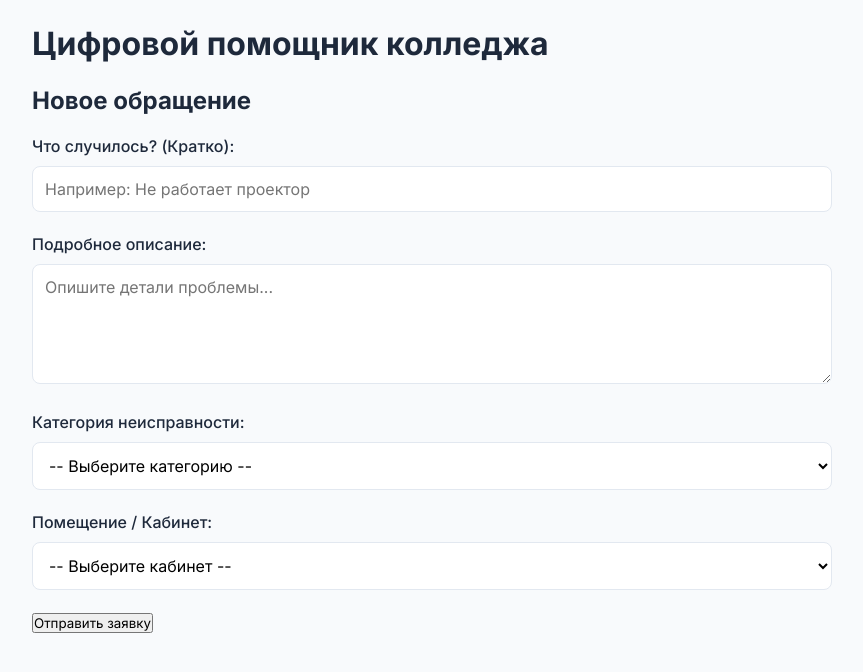
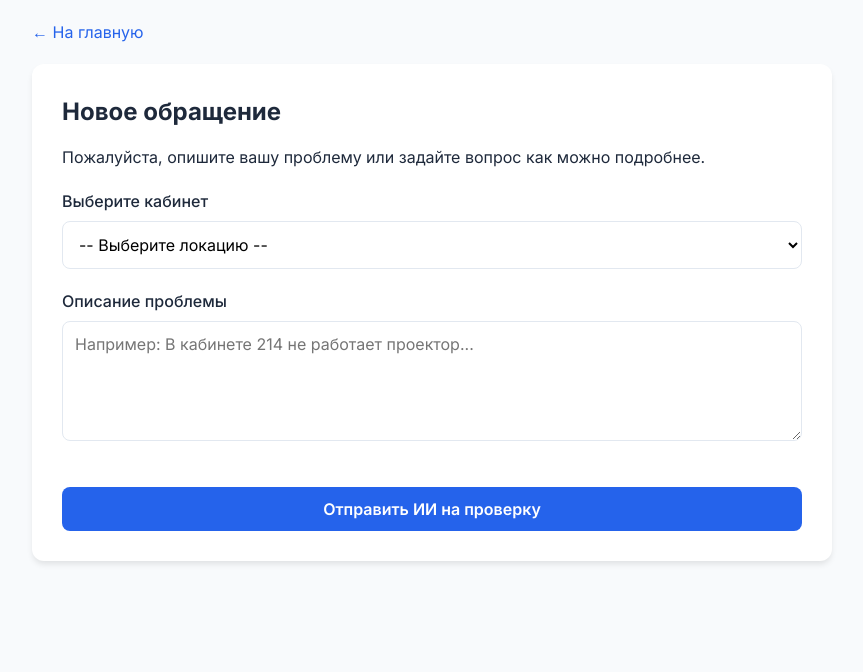
Before and after one commit to dasdiener/projectQQ, a Python web app: template templates/create.html in a window 1280 px wide. Shown: the top 672 px of the page, without its empty margins (208-1071 px from the left). Run offline with Jinja, Linux system fonts and the light colour scheme; the template is opened without the code that fills it, so the values that code supplies are empty.

Commit message:
Update create.html

```diff
--- a/templates/create.html
+++ b/templates/create.html
@@ -3,51 +3,39 @@
 <head>
     <meta charset="UTF-8">
     <meta name="viewport" content="width=device-width, initial-scale=1.0">
-    <title>Создать обращение</title>
-    <link rel="stylesheet" href="{{ url_for('static', filename='css/style.css') }}">
+    <title>Подача обращения</title>
+    <link rel="stylesheet" href="../static/css/style.css">
 </head>
 <body>
     <div class="container">
-        <h1>Цифровой помощник колледжа</h1>
-        <h2>Новое обращение</h2>
-
-        <form action="{{ url_for('create_page') }}" method="POST">
-            <!-- Краткая суть проблемы (Заголовок) -->
-            <div class="form-group">
-                <label for="title">Что случилось? (Кратко):</label>
-                <input type="text" id="title" name="title" required placeholder="Например: Не работает проектор">
+        <div style="margin-bottom: 20px;">
+            <a href="index.html" style="color: var(--primary); text-decoration: none;">&larr; На главную</a>
         </div>
 
-            <!-- Полное описание проблемы -->
+        <div class="status-card">
+            <h2>Новое обращение</h2>
+            <p>Пожалуйста, опишите вашу проблему или задайте вопрос как можно подробнее.</p>
+
+            <form action="ai_result.html" method="GET" style="margin-top: 20px;">
                 <div class="form-group">
-                <label for="description">Подробное описание:</label>
-                <textarea id="description" name="description" rows="4" placeholder="Опишите детали проблемы..."></textarea>
-            </div>
-
-            <!-- Выпадающий список категорий из базы данных -->
-            <div class="form-group">
-                <label for="category_id">Категория неисправности:</label>
-                <select id="category_id" name="category_id" required>
-                    <option value="">-- Выберите категорию --</option>
-                    {% for category in categories %}
-                        <option value="{{ category.id }}">{{ category.name }}</option>
-                    {% endfor %}
+                    <label for="location">Выберите кабинет</label>
+                    <select name="location_id" id="location" required>
+                        <option value="" disabled selected>-- Выберите локацию --</option>
+                        <option value="214">Кабинет 214</option>
+                        <option value="305">Кабинет 305</option>
+                        <option value="lab1">Лаборатория 1</option>
+                        <option value="hall">Общая зона (Холл)</option>
                     </select>
                 </div>
 
-            <!-- Выпадающий список локаций (кабинетов) из базы данных -->
                 <div class="form-group">
-                <label for="location_id">Помещение / Кабинет:</label>
-                <select id="location_id" name="location_id" required>
-                    <option value="">-- Выберите кабинет --</option>
-                    {% for loc in locations %}
-                        <option value="{{ loc.id }}">{{ loc.building }}, эт. {{ loc.floor }}, каб. {{ loc.room }} ({{ loc.zone_name }})</option>
-                    {% endfor %}
-                </select>
+                    <label for="user_text">Описание проблемы</label>
+                    <textarea name="user_text" id="user_text" placeholder="Например: В кабинете 214 не работает проектор..." required></textarea>
                 </div>
 
-            <button type="submit" class="btn-submit">Отправить заявку</button>
+                <button type="submit" class="btn btn-primary btn-block mt-4">Отправить ИИ на проверку</button>
             </form>
+        </div>
     </div>
 </body>
 </html>
```
Lines whose indentation alone changed are shown as unchanged.
